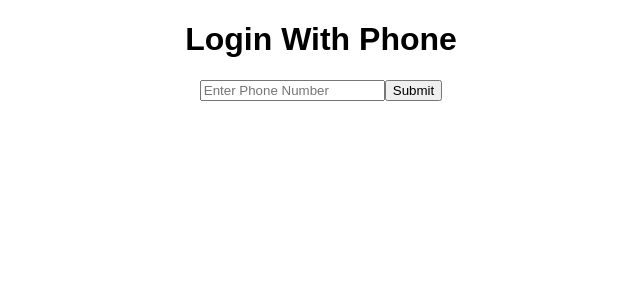
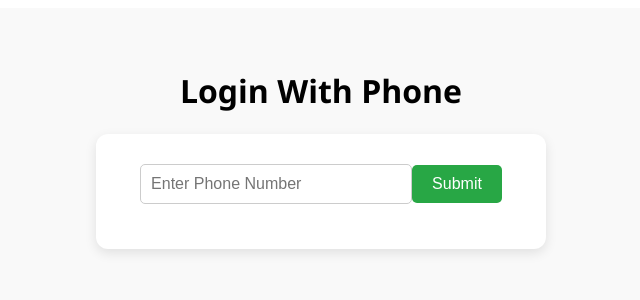
Before and after one commit to Hetal9Desai/otp-login, a React (Vite) app: page / in a window 1280 px wide. Shown: the top 300 px of the page, without its empty margins (319-959 px from the left). Built offline with nearby package versions, Linux system fonts and the light colour scheme.

Commit message:
Modify: Modify css

```diff
--- a/src/App.css
+++ b/src/App.css
@@ -1,23 +1,90 @@
+/* App Wrapper */
 .App {
-  font-family: sans-serif;
+  font-family: "Segoe UI", Tahoma, Geneva, Verdana, sans-serif;
   text-align: center;
+  padding: 40px 20px;
+  background-color: #f9f9f9;
+  min-height: 100vh;
+}
+.card {
+  background-color: #fff;
+  padding: 30px 25px;
+  border-radius: 12px;
+  box-shadow: 0 4px 12px rgba(0, 0, 0, 0.1);
+  max-width: 400px;
+  width: 100%;
+  margin: 0 auto;
 }
 
+/* Phone number input & form */
+form input[type="text"] {
+  width: 250px;
+  padding: 10px;
+  font-size: 16px;
+  margin-bottom: 15px;
+  border: 1px solid #ccc;
+  border-radius: 5px;
+}
+
+form button[type="submit"] {
+  background-color: #28a745;
+  color: white;
+  border: none;
+  padding: 10px 20px;
+  font-size: 16px;
+  border-radius: 5px;
+  cursor: pointer;
+  transition: background-color 0.3s ease;
+}
+
+form button[type="submit"]:hover {
+  background-color: #218838;
+}
+
+/* OTP Input Boxes */
 .otpInput {
-  width: 40px;
-  height: 40px;
+  width: 50px;
+  height: 50px;
   margin: 5px;
   text-align: center;
-  font-size: 1.23cm;
+  font-size: 24px;
+  border: 1px solid #ccc;
+  border-radius: 5px;
+  transition: all 0.2s ease-in-out;
 }
 
 .otpInput:focus {
-  outline: 2px solid #4caf50;
-  background-color: #f0f0f0;
+  outline: none;
+  border: 2px solid #4caf50;
+  background-color: #e8f5e9;
 }
 
+/* Error message */
 .error {
-  color: red;
+  color: #dc3545;
   font-size: 1rem;
   margin-top: 10px;
 }
+
+/* Resend OTP Button */
+.resend-otp-btn {
+  background-color: #007bff;
+  color: white;
+  border: none;
+  border-radius: 5px;
+  padding: 10px 20px;
+  font-size: 16px;
+  cursor: pointer;
+  transition: background-color 0.3s ease;
+  margin-top: 10px;
+}
+
+.resend-otp-btn:hover {
+  background-color: #0056b3;
+}
+
+/* General Text Styling */
+p {
+  font-size: 16px;
+  color: #333;
+}
--- a/src/App.jsx
+++ b/src/App.jsx
@@ -5,7 +5,9 @@ function App() {
   return (
     <div className="App">
       <h1>Login With Phone</h1>
-      <PhoneOtpForm />
+      <div className="card">
+        <PhoneOtpForm />
+      </div>
     </div>
   );
 }
```
